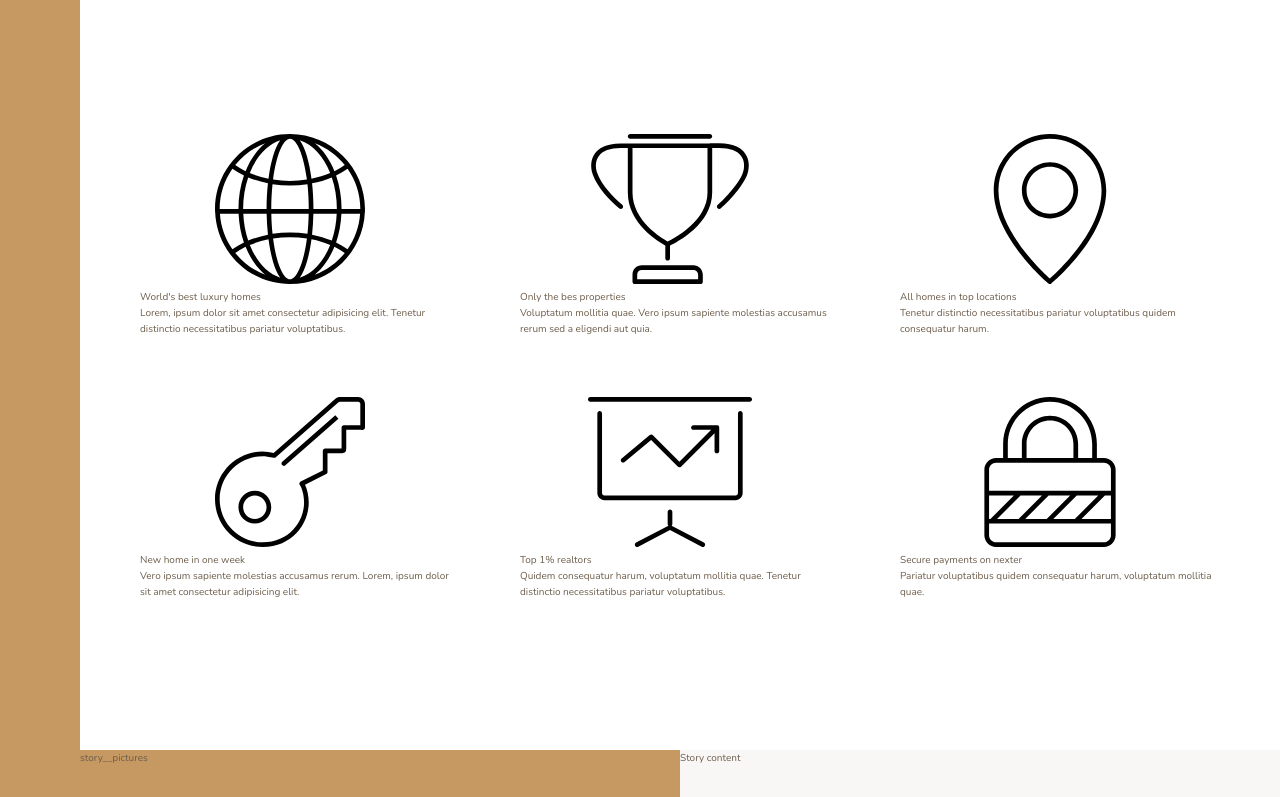
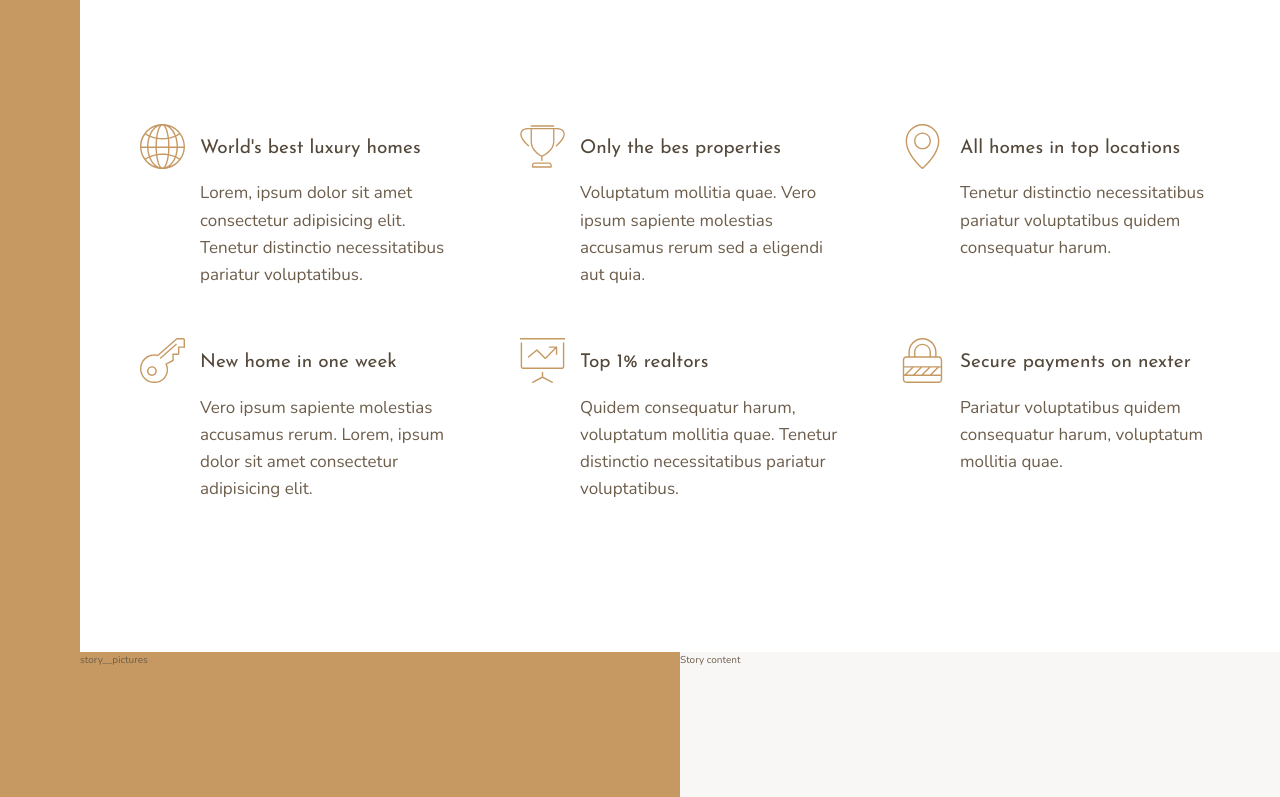
Before and after one commit to lejonu/nexter, a website: page index.html in a window 1280 px wide. Shown: the part 656-1453 px from the top of the page. Drawn offline with nearby package versions, Linux system fonts and the light colour scheme.

Commit message:
Building the Features Section - Part 2

```diff
--- a/index.html
+++ b/index.html
@@ -27,7 +27,7 @@
           <use xlink:href="img/sprite.svg#icon-global"></use>
         </svg>
 
-        <div class="heading-4">World's best luxury homes</div>
+        <div class="heading-4 heading-4--dark">World's best luxury homes</div>
         <p class="feature__text">
           Lorem, ipsum dolor sit amet consectetur adipisicing elit. Tenetur
           distinctio necessitatibus pariatur voluptatibus.
@@ -38,7 +38,7 @@
           <use xlink:href="img/sprite.svg#icon-trophy"></use>
         </svg>
 
-        <div class="heading-4">Only the bes properties</div>
+        <div class="heading-4 heading-4--dark">Only the bes properties</div>
         <p class="feature__text">
           Voluptatum mollitia quae. Vero ipsum sapiente molestias accusamus
           rerum sed a eligendi aut quia.
@@ -49,7 +49,7 @@
           <use xlink:href="img/sprite.svg#icon-map-pin"></use>
         </svg>
 
-        <div class="heading-4">All homes in top locations</div>
+        <div class="heading-4 heading-4--dark">All homes in top locations</div>
         <p class="feature__text">
           Tenetur distinctio necessitatibus pariatur voluptatibus quidem
           consequatur harum.
@@ -60,7 +60,7 @@
           <use xlink:href="img/sprite.svg#icon-key"></use>
         </svg>
 
-        <div class="heading-4">New home in one week</div>
+        <div class="heading-4 heading-4--dark">New home in one week</div>
         <p class="feature__text">
           Vero ipsum sapiente molestias accusamus rerum. Lorem, ipsum dolor sit
           amet consectetur adipisicing elit.
@@ -71,7 +71,7 @@
           <use xlink:href="img/sprite.svg#icon-presentation"></use>
         </svg>
 
-        <div class="heading-4">Top 1% realtors</div>
+        <div class="heading-4 heading-4--dark">Top 1% realtors</div>
         <p class="feature__text">
           Quidem consequatur harum, voluptatum mollitia quae. Tenetur distinctio
           necessitatibus pariatur voluptatibus.
@@ -82,7 +82,7 @@
           <use xlink:href="img/sprite.svg#icon-lock"></use>
         </svg>
 
-        <div class="heading-4">Secure payments on nexter</div>
+        <div class="heading-4 heading-4--dark">Secure payments on nexter</div>
         <p class="feature__text">
           Pariatur voluptatibus quidem consequatur harum, voluptatum mollitia
           quae.
--- a/sass/_features.scss
+++ b/sass/_features.scss
@@ -4,6 +4,30 @@
   margin: 15rem 0;
 
   display: grid;
-  grid-template-columns: repeat(3, 1fr);
+  // grid-template-columns: repeat(3, 1fr);
+  // columns responsive
+  grid-template-columns: repeat(auto-fit, minmax(25rem, 1fr));
   grid-gap: 6rem;
+
+  align-items: start;
 }
+
+.feature {
+  display: grid;
+  grid-template-columns: min-content 1fr;
+  grid-row-gap: 1.5rem;
+  grid-column-gap: 1.5rem;
+
+  &__icon {
+    fill: $color-primary;
+    width: 4.5rem;
+    height: 4.5rem;
+    grid-row: 1 / span 2;
+
+    transform: translateY(-1rem);
+  }
+
+  &__text {
+    font-size: 1.7rem;
+  }
+}
--- a/sass/_typography.scss
+++ b/sass/_typography.scss
@@ -0,0 +1,25 @@
+%heading {
+  font-family: $font-display;
+  font-weight: 400;
+}
+
+.heading-1 {
+  @extend %heading;
+}
+.heading-2 {
+  @extend %heading;
+}
+.heading-3 {
+  @extend %heading;
+}
+.heading-4 {
+  @extend %heading;
+  font-size: 1.9rem;
+
+  &--light {
+    color: $color-grey-light-1;
+  }
+  &--dark {
+    color: $color-grey-dark-1;
+  }
+}
```
Also changed, not shown: css/style.css.
